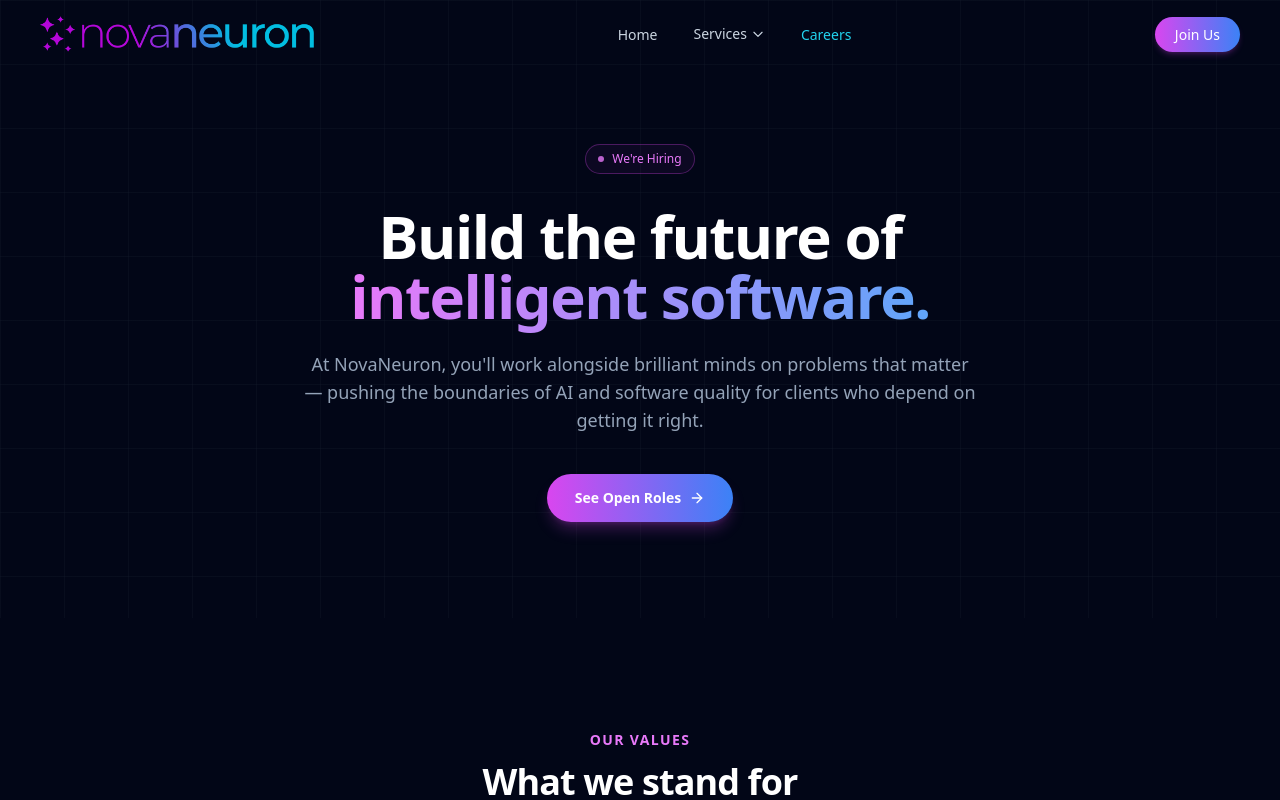
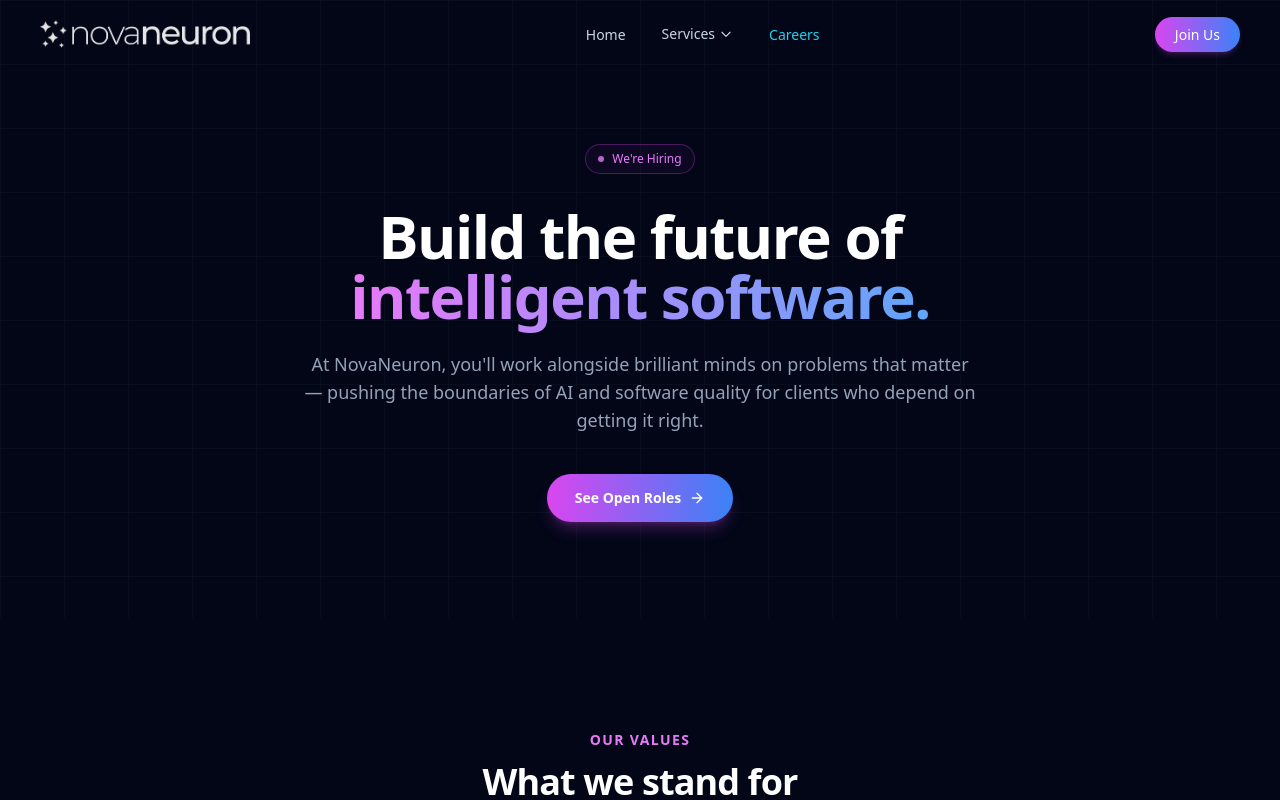
Before and after one commit to jofinjo/nova-website, a React (Vite) app: page /careers in a window 1280 px wide. Shown: the top 800 px of the page. Built offline with nearby package versions, Linux system fonts and the light colour scheme.

Commit message:
Use white logo in navbar, reduce size by 20% (h-9 → h-7)

```diff
--- a/src/components/Navbar.tsx
+++ b/src/components/Navbar.tsx
@@ -47,9 +47,9 @@ export default function Navbar() {
         {/* Logo */}
         <Link to="/" className="flex items-center group">
           <img
-            src="/novaneuron_logo.png"
+            src="/novaneuron_logo_white.png"
             alt="NovaNeuron"
-            className="h-9 w-auto opacity-90 group-hover:opacity-100 transition-opacity"
+            className="h-7 w-auto opacity-90 group-hover:opacity-100 transition-opacity"
           />
         </Link>
 
```
Also changed, not shown: public/novaneuron_logo_white.png (added).
